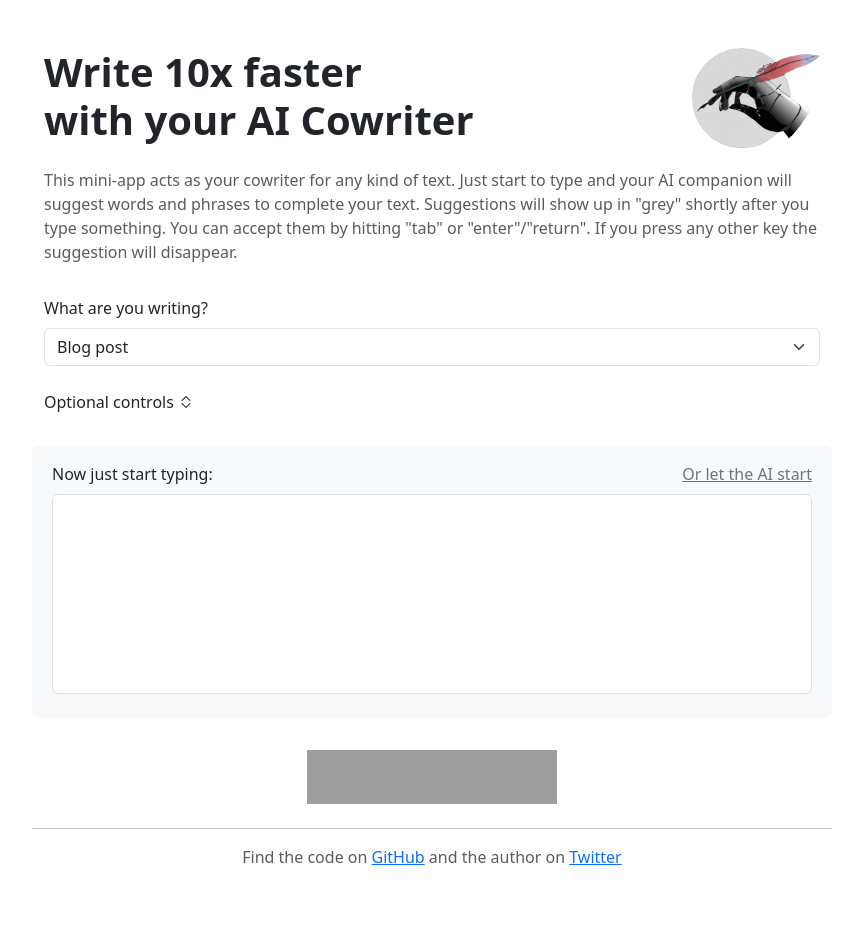
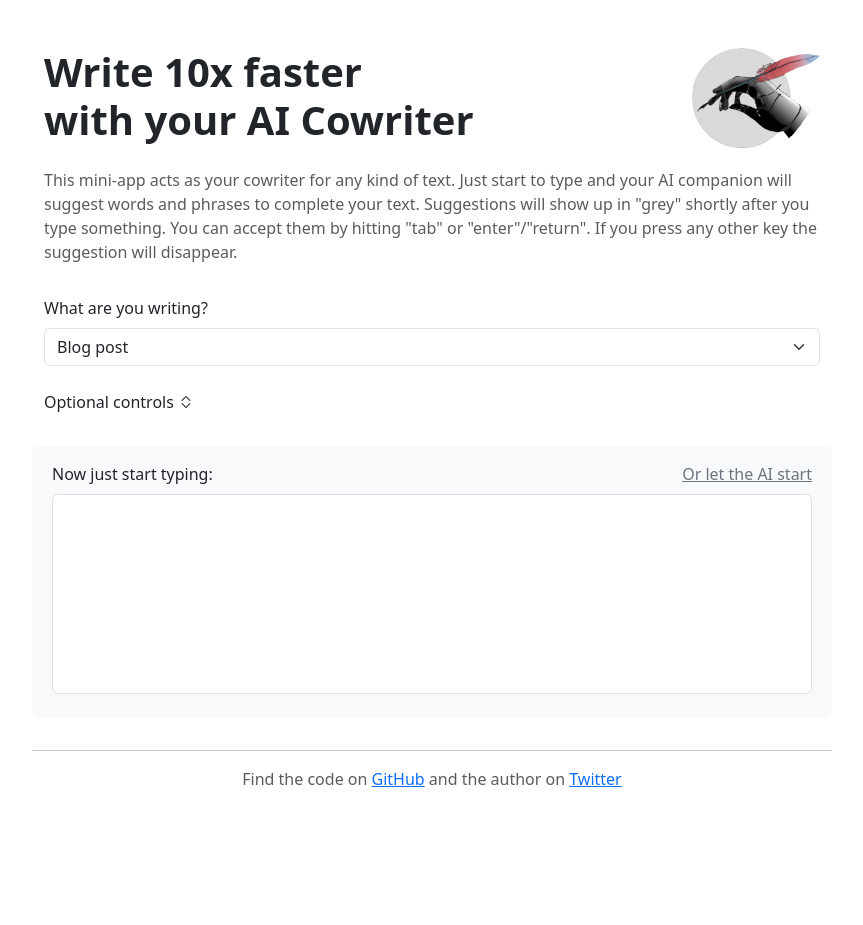
Before and after one commit to kinosal/cowriter, a Flask app: page / in a window 1280 px wide. Shown: the whole page, without its empty margins (208-1071 px from the left). After the commit the page ends 787 px from the top, so only its background shows below. Run offline with Flask 2, Linux system fonts and the light colour scheme; some libraries are stand-ins or nearby versions; grey boxes are pictures that could not be loaded.

Commit message:
Remove Producthunt button

```diff
--- a/templates/index.html
+++ b/templates/index.html
@@ -87,9 +87,6 @@
       </div>
       <footer class="footer mt-auto py-3" style="text-align: center;">
         <div class="row mb-3">
-          <a href="https://www.producthunt.com/posts/ai-cowriter?utm_source=badge-featured&utm_medium=badge&utm_souce=badge-ai&#0045;cowriter" target="_blank"><img src="https://api.producthunt.com/widgets/embed-image/v1/featured.svg?post_id=374766&theme=light" alt="AI&#0032;Cowriter - Write&#0032;10x&#0032;faster&#0032;with&#0032;AI | Product Hunt" style="width: 250px; height: 54px;" width="250" height="54" /></a>
-        </div>
-        <div class="row my-4">
           <hr/>
           <p class="text-muted">
             Find the code on <a href="https://github.com/kinosal/cowriter" target="_blank">GitHub</a> and the author on <a href="https://twitter.com/kinosal" target="_blank">Twitter</a>
```
